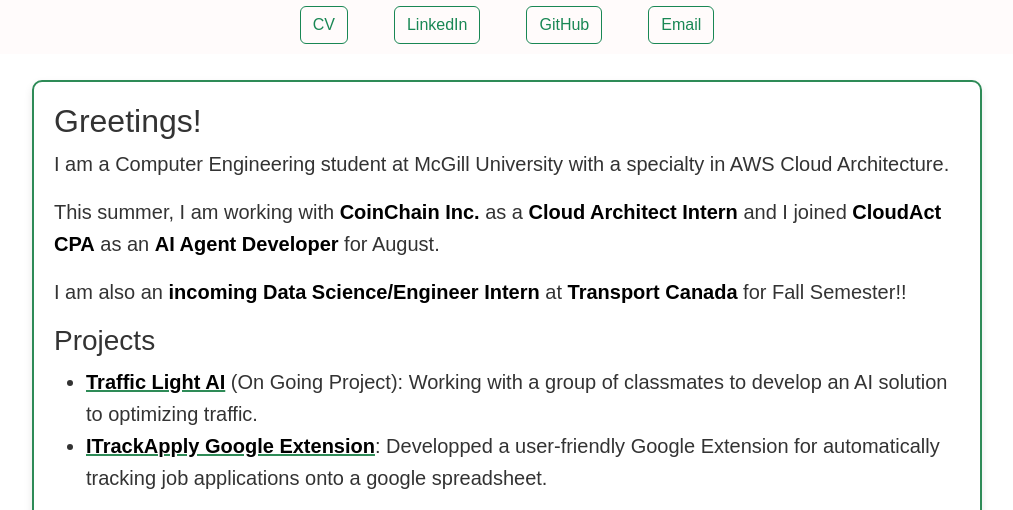
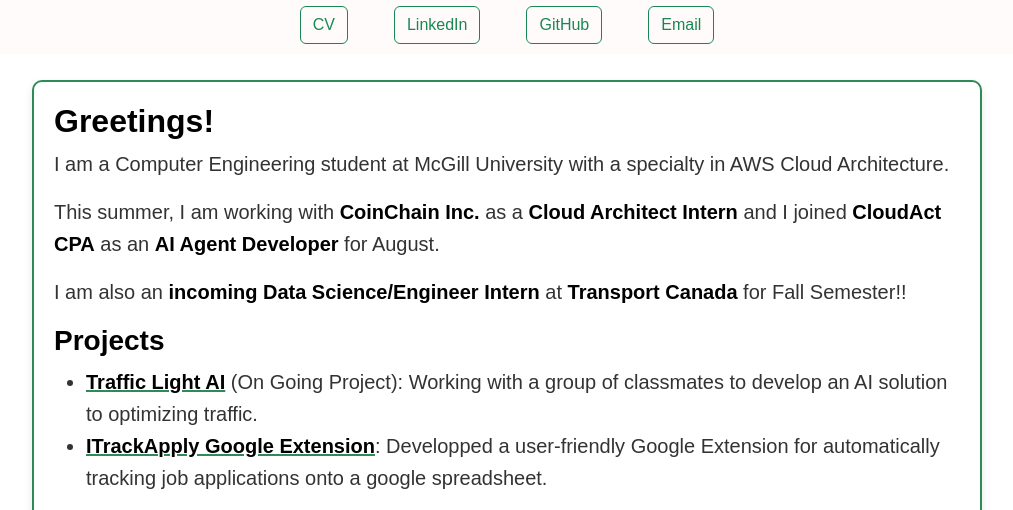
Before and after one commit to peterhxk/peterhxk.github.io, a Jekyll site: the page built from index.markdown, in a window 1280 px wide. Shown: the part 248-758 px from the top of the page, without its empty margins (133-1146 px from the left). Built offline with Jekyll 4.4.1, drawn with Linux system fonts in a browser that asks for light colours; grey boxes are pictures that could not be loaded.

```diff
--- a/index.markdown
+++ b/index.markdown
@@ -3,7 +3,7 @@ layout: default
 title: Home
 ---
 
-## Greetings!
+## **Greetings!**
 
 I am a Computer Engineering student at McGill University with a specialty in AWS Cloud Architecture.
 
@@ -11,7 +11,7 @@ This summer, I am working with **CoinChain Inc.** as a **Cloud Architect Intern*
 
 I am also an **incoming Data Science/Engineer Intern** at **Transport Canada** for Fall Semester!!
 
-### Projects
+### **Projects**
 
 - [**Traffic Light AI**](https://github.com/AITrafficGroupMcGill/TrafficAI) (On Going Project):
   Working with a group of classmates to develop an AI solution to optimizing traffic.
```
